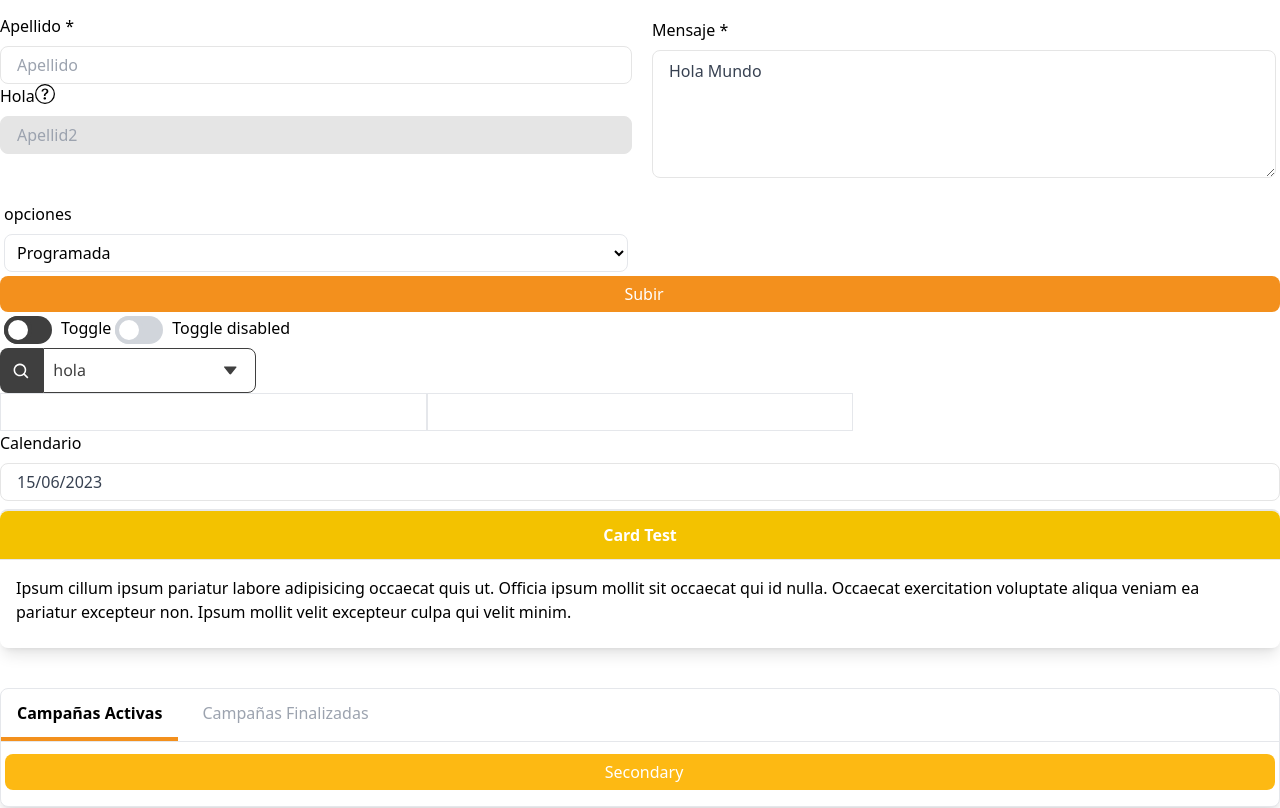
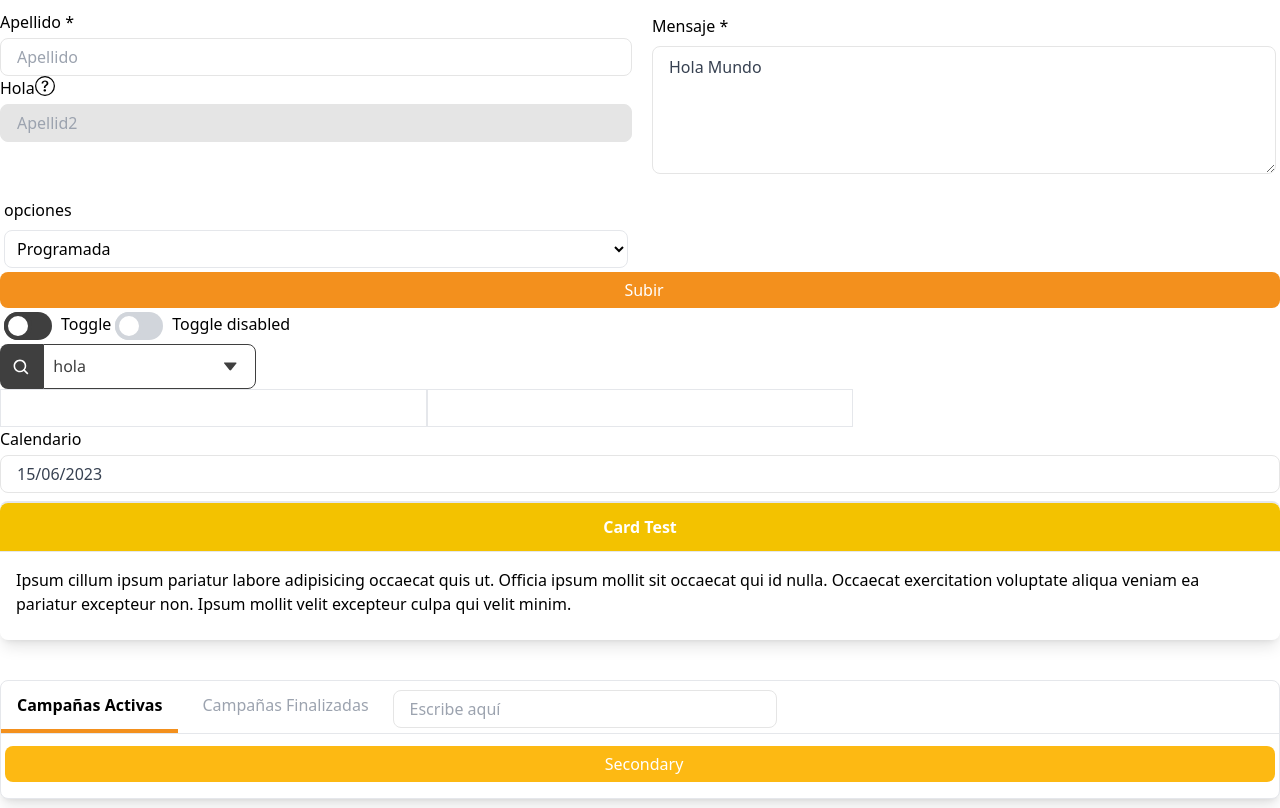
Before and after one commit to Imagine-CX/imaginecx-library, a React (Vite) app: page / in a window 1280 px wide. Shown: the part 651-1459 px from the top of the page. Built offline with nearby package versions, Linux system fonts and the light colour scheme.

Commit message:
add nav Element to Tabs component

```diff
--- a/src/App.tsx
+++ b/src/App.tsx
@@ -288,6 +288,11 @@ function App() {
             </Button>,
             <CheckBox key="two" text="Checkbox" id="check11" />,
           ]}
+          navElement={
+            <div className="icx-w-96">
+              <InputField type="text" placeholder="Escribe aquí" />
+            </div>
+          }
         />
       </div>
       <div>
--- a/src/components/Card/Tabs.tsx
+++ b/src/components/Card/Tabs.tsx
@@ -3,9 +3,10 @@ import { useState } from 'react';
 export interface ITabs {
   tabs: string[];
   content: JSX.Element[];
+  navElement?: JSX.Element;
 }
 
-export const Tabs = ({ tabs, content }: ITabs): JSX.Element => {
+export const Tabs = ({ tabs, content, navElement }: ITabs): JSX.Element => {
   const [selectedItem, setSelectedItem] = useState(0);
 
   return (
@@ -32,6 +33,7 @@ export const Tabs = ({ tabs, content }: ITabs): JSX.Element => {
             </button>
           </li>
         ))}
+        <div className="icx-flex icx-items-center">{navElement}</div>
       </ul>
       <div className="icx-max-w-screen-xl icx-mx-auto icx-px-1 icx-py-3">
         {content.map((item, index) => (
--- a/src/components/Forms/InputField.tsx
+++ b/src/components/Forms/InputField.tsx
@@ -18,7 +18,6 @@ export const InputField = ({
   const showIcon: JSX.Element = icon ? (
     <div className="icx-text-gray-700 icx-absolute icx-top-1/2 icx--translate-y-1/2 icx-left-4">{icon}</div>
   ) : (
-    // <div className="icx-text-gray-700 icx-absolute icx-top-1/2 icx-cursor-pointer icx--translate-y-1/2 icx-right-3 icx-flex icx-justify-end">{icon}</div>
     <div></div>
   );
 
@@ -37,7 +36,7 @@ export const InputField = ({
 
   return (
     <div className="icx-flex icx-flex-col icx-gap-8">
-      <div className="icx-w-full icx-flex icx-flex-col icx-gap-y-2">
+      <div className="icx-w-full icx-flex icx-flex-col icx-gap-y-1">
         <label htmlFor={title} className={estiloTitle}>
           {title} {required ? <span className={estiloTitle}>*</span> : ''}
         </label>
```
